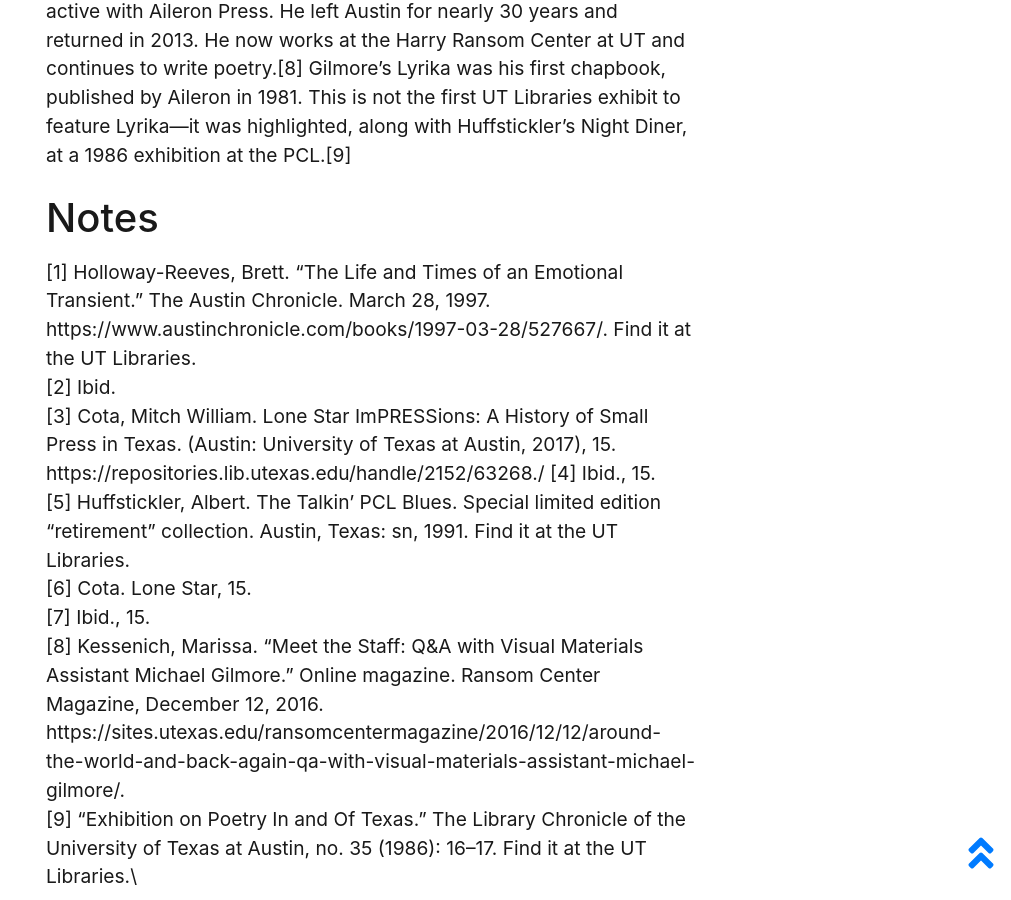
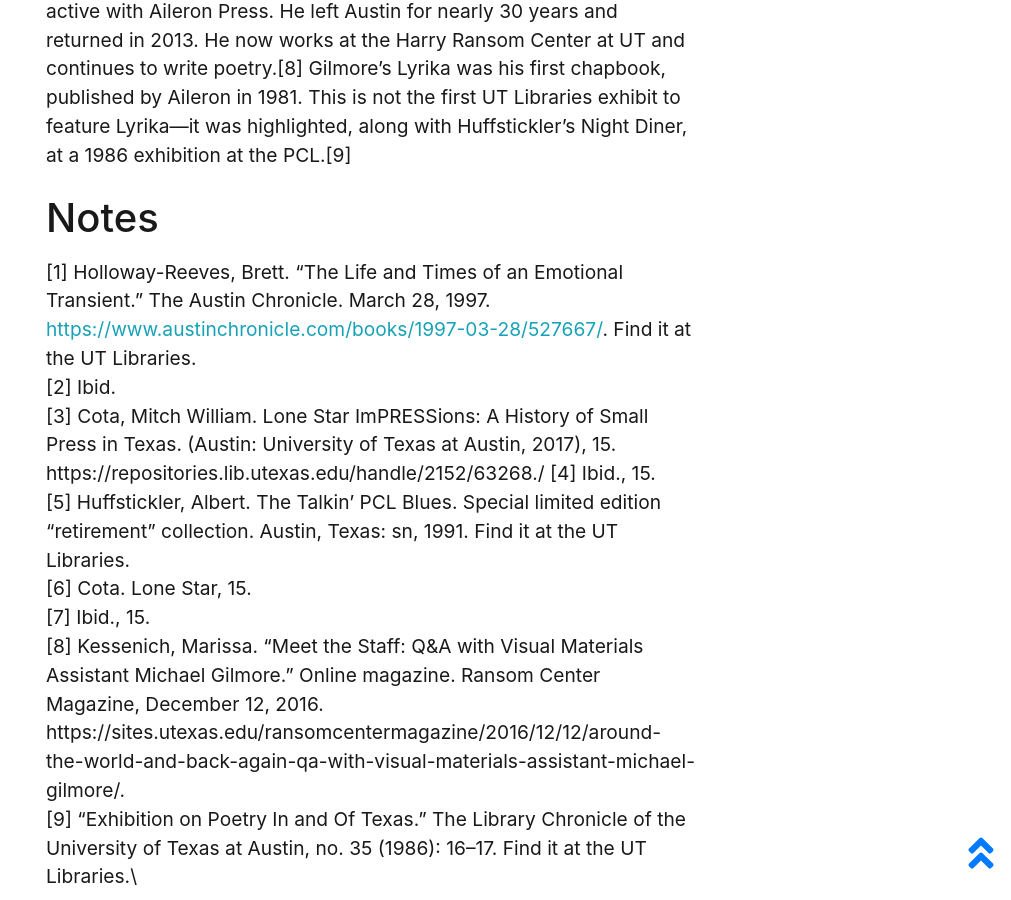
Before and after one commit to allyssaguzman/weirdandwonderful, a Jekyll site: the page built from pages/aileron-press.md, in a window 1280 px wide and 900 px high, scrolled down 2829 px. Shown: the whole window, without its empty margins (269-1280 px from the left). Built offline with Jekyll 4.4.1, drawn with Linux system fonts in a browser that asks for light colours; some of the changed lines change nothing that is shown.

Commit message:
add hyperlink

```diff
--- a/pages/aileron-press.md
+++ b/pages/aileron-press.md
@@ -15,7 +15,7 @@
 Another notable poet published by Aileron Press was Michael Gilmore. He is a curious example of an Austin poet who bridges two distinct eras. Along with Huffstickler, David Jewell, and John Herndon, he started publishing poetry chapbooks in Austin in the 1980s and was active with Aileron Press. He left Austin for nearly 30 years and returned in 2013. He now works at the Harry Ransom Center at UT and continues to write poetry.[8] Gilmore’s Lyrika was his first chapbook, published by Aileron in 1981. This is not the first UT Libraries exhibit to feature Lyrika—it was highlighted, along with Huffstickler’s Night Diner, at a 1986 exhibition at the PCL.[9]
 
 # Notes
-[1] Holloway-Reeves, Brett. “The Life and Times of an Emotional Transient.” The Austin Chronicle. March 28, 1997. https://www.austinchronicle.com/books/1997-03-28/527667/. Find it at the UT Libraries.\
+[1] Holloway-Reeves, Brett. “The Life and Times of an Emotional Transient.” The Austin Chronicle. March 28, 1997. [https://www.austinchronicle.com/books/1997-03-28/527667/](https://www.austinchronicle.com/books/1997-03-28/527667/). Find it at the UT Libraries.\
 [2] Ibid.\
 [3] Cota, Mitch William. Lone Star ImPRESSions: A History of Small Press in Texas. (Austin: University of Texas at Austin, 2017), 15. https://repositories.lib.utexas.edu/handle/2152/63268./
 [4] Ibid., 15.\
```
